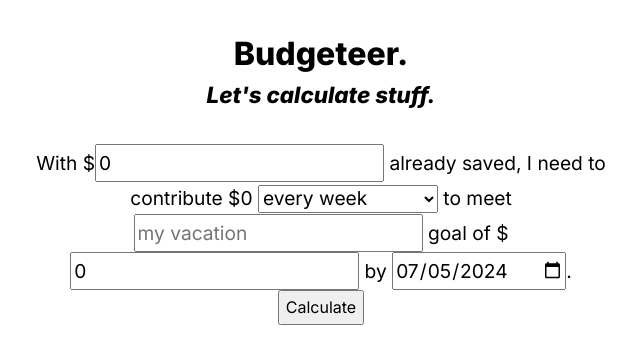
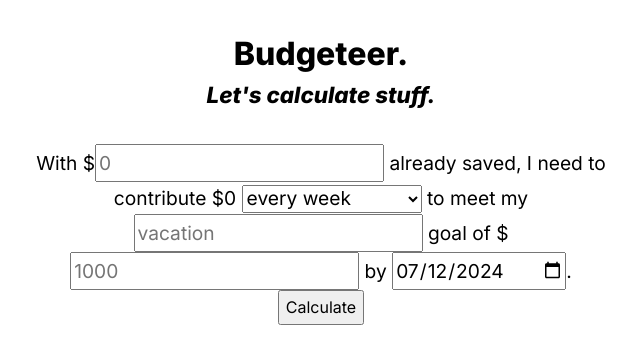
Before and after one commit to jessiejalca/budgeteer, a React (Vite) app: page / in a window 1280 px wide. Shown: the top 364 px of the page, without its empty margins (319-959 px from the left). Built offline with nearby package versions, Linux system fonts and the light colour scheme.

Commit message:
fix: include amountSaved in calculations
CHANGES
- adjust calculations to account for previously saved amount
- set placeholder text with variables to make more dynamic later
- set minimum value for input fields & step values for incrementing

```diff
--- a/src/components/Calculator.tsx
+++ b/src/components/Calculator.tsx
@@ -1,8 +1,8 @@
 import React from "react";
 
 const Calculator = () => {
-  const [savingsGoal, setSavingsGoal] = React.useState<string>("");
-  const [goalAmount, setGoalAmount] = React.useState<number>(0);
+  const [savingsGoal, setSavingsGoal] = React.useState<string>("vacation");
+  const [goalAmount, setGoalAmount] = React.useState<number>(1000);
   const [amountSaved, setAmountSaved] = React.useState<number>(0);
   const [fundingFrequency, setFundingFrequency] =
     React.useState<string>("weekly");
@@ -10,6 +10,9 @@ const Calculator = () => {
 
   // Set the default date to today
   const today: string = new Date().toISOString().split("T")[0];
+  const aWeekFromToday: string = new Date(Date.now() + 7 * 24 * 60 * 60 * 1000)
+    .toISOString()
+    .split("T")[0];
   const [targetDate, setTargetDate] = React.useState<string>(today);
 
   // Get the value of the selected frequency
@@ -67,18 +70,21 @@ const Calculator = () => {
     goalAmount: number,
     periods: number
   ): number => {
-    return Math.ceil(goalAmount / periods);
+    return Math.abs(Math.ceil((goalAmount - amountSaved) / periods));
   };
 
   return (
     <>
       <form onSubmit={handleSubmit}>
         <p>
-          With ${/* amount already saved */}
+          With {/* amount already saved */}
           <label>
+            $
             <input
               type="number"
-              value={amountSaved}
+              placeholder={amountSaved.toString()}
+              min={0}
+              step={10}
               onChange={(e) => setAmountSaved(Number(e.target.value))}
             />
           </label>{" "}
@@ -93,20 +99,22 @@ const Calculator = () => {
               <option value="monthly">every month</option>
             </select>
           </label>{" "}
-          to meet {/* savings goal name */}
+          to meet my {/* savings goal name */}
           <label>
             <input
               type="text"
-              placeholder="my vacation"
-              value={savingsGoal}
+              placeholder={savingsGoal}
               onChange={(e) => setSavingsGoal(e.target.value)}
             />
           </label>{" "}
-          goal of ${/* goal amount */}
+          goal of {/* goal amount */}
           <label>
+            $
             <input
               type="number"
-              value={goalAmount}
+              placeholder={goalAmount.toString()}
+              min={100}
+              step={100}
               onChange={(e) => setGoalAmount(Number(e.target.value))}
             />
           </label>{" "}
@@ -114,9 +122,10 @@ const Calculator = () => {
           <label>
             <input
               type="date"
-              value={targetDate}
+              value={aWeekFromToday}
               onChange={(e) => setTargetDate(e.target.value)}
-              min={today}
+              // set the minimum attribute to a week from today
+              min={aWeekFromToday}
             />
           </label>
           .
```
